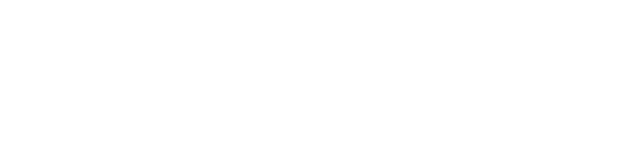
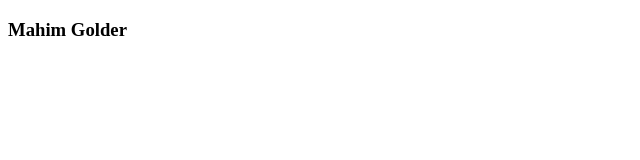
Before and after one commit to mahimgolder/project-dev-portfolio, a plain HTML site: page index.html in a window 1280 px wide. Shown: the whole page, without its empty margins (0-640 px from the left). Drawn offline with Linux system fonts and the light colour scheme.

Commit message:
add header

```diff
--- a/index.html
+++ b/index.html
@@ -7,6 +7,7 @@
 </head>
 <body>
     <header>
+        <h3>Mahim Golder</h3>
     </header>
 
     <main>
```
